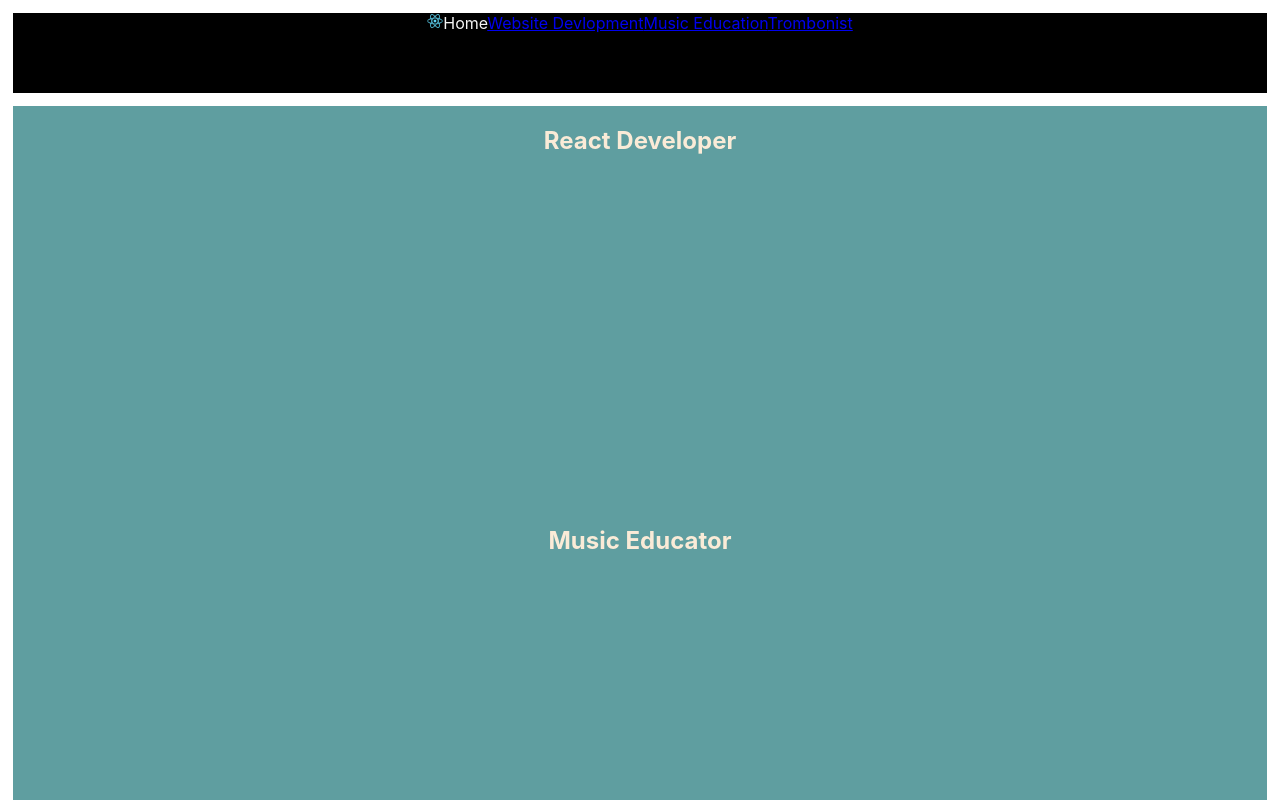
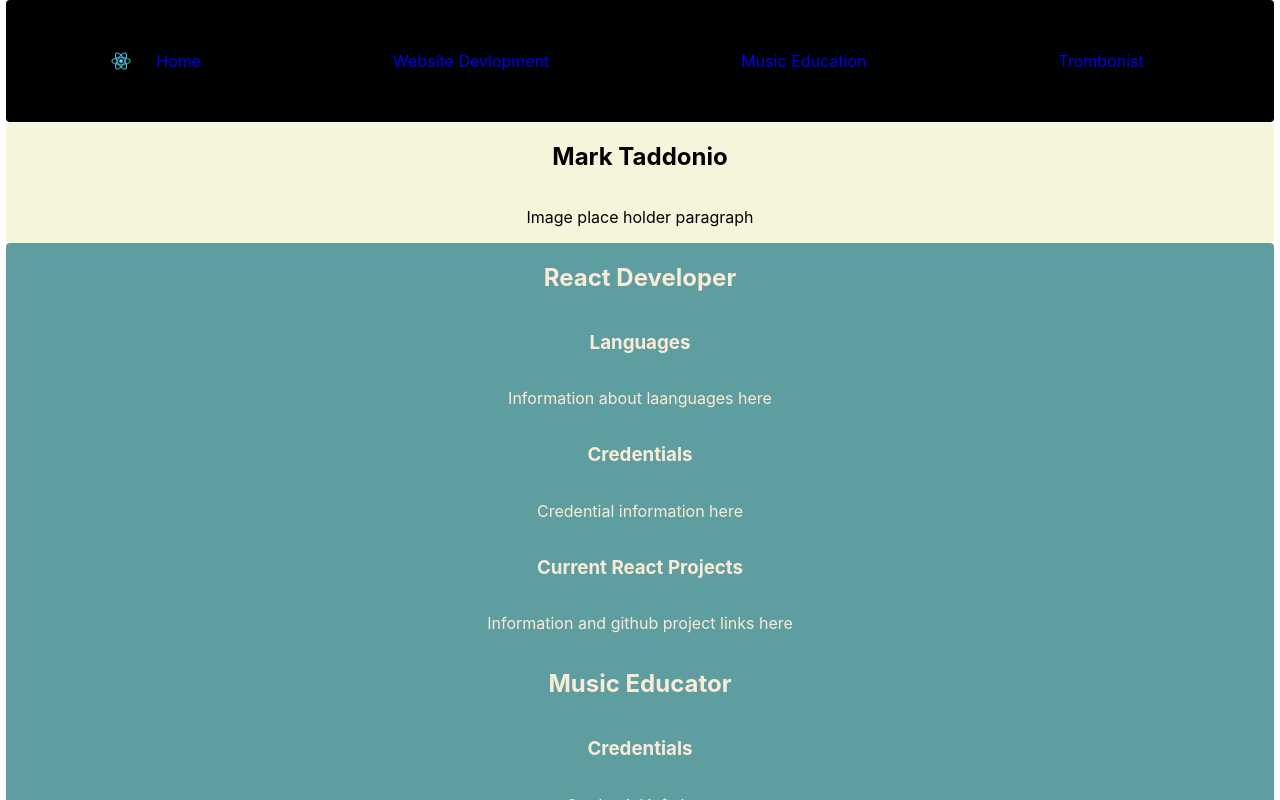
Before and after one commit to marktaddonio5/Personal-Website, a React (Create React App) app: page / in a window 1280 px wide. Shown: the top 800 px of the page. Built offline with nearby package versions, Linux system fonts and the light colour scheme.

Commit message:
worked out more css, added placeholder content to main sectoions

```diff
--- a/src/App.css
+++ b/src/App.css
@@ -1,38 +1,70 @@
-
-
+/* Containers */
 
 .gridContainer {
   display: grid;
   grid-template-columns: repeat(12);
   grid-template-rows: repeat(4);
-  margin: 1vw;
+  margin-right: 0.5vw;
+  margin-left: 0.5vw;
   place-items: center;
-
-}
-
-.headerSection{
-  display: inline-flex;
-  grid-column-start: 1;
-  grid-column-end: 12;
-  height: 10vh
-}
-
-.mainSection {
-  display: inline-flex;
-  grid-column-start: 1;
-  grid-column-end: 12;
-  height: 50vh
+  border-radius: .5vh;
 }
 
 .containerBlue {
   background-color: cadetblue;
-  color:antiquewhite
+  color:antiquewhite;
 }
 
 .containerBlack {
   background-color: black;
   color: whitesmoke;
 }
+
+.containerBeige {
+  background-color: beige;
+}
+/* Sections */
+
+.headerSection{
+  display: inline-flex;
+  height: fit-content;
+  place-items: center;
+  flex-wrap: wrap;
+  justify-content: center;
+  padding: 2vw;
+}
+
+.mainSection {
+  display: inline-flex;
+  flex-direction: column;
+  height: fit-content;
+  place-items: center;
+}
+
+nav {
+  display: inline-flex;
+  flex-flow: row;
+  flex-direction: row;
+  column-gap: 15vw;
+  row-gap: 1vh;
+  flex-wrap: wrap;
+  justify-content: center;
+  padding: 2vw;
+}
+
+/* Elements */
+a {
+  text-decoration: none;
+}
+
+a:visited {
+  color:bisque;
+}
+
+a:hover {
+  color:aqua
+}
+
 
 /* defaults */
 
--- a/src/App.js
+++ b/src/App.js
@@ -3,12 +3,14 @@ import './App.css';
 import Header from './components/Header';
 import Main from './components/Main'
 import { BrowserRouter } from 'react-router-dom';
+import LandingPage from './components/LandingPage';
 
 function App() {
   return (
     <BrowserRouter>
-      <div >
+      <div>
         <Header />
+        <LandingPage />
         <Main />
       </div>
     </BrowserRouter>
--- a/src/components/Header.js
+++ b/src/components/Header.js
@@ -1,13 +1,19 @@
-import Nav from "./Nav"
+
 import reactLogo from "../assets/logo192.png"
+import { Link } from "react-router-dom"
+
 
 const Header = () => {
-
     return(
         <section className="gridContainer containerBlack">
             <header className="headerSection">
-                <img src={reactLogo} height="20%" ></img>
-                <Nav />
+                <img src={reactLogo} height="20vw" ></img>
+                <nav>
+                    <Link>Home</Link>
+                    <Link to="" >Website Devlopment</Link>
+                    <Link >Music Education</Link>
+                    <Link >Trombonist</Link>
+                </nav>
             </header>
         </section>
     )
--- /dev/null
+++ b/src/components/LandingPage.js
@@ -0,0 +1,14 @@
+
+const LandingPage = () => {
+
+    return (
+        <section className="gridContainer containerBeige">
+            <h1>Mark Taddonio</h1>
+            <p>Image place holder paragraph</p>
+        </section>
+
+
+    )
+}
+
+export default LandingPage
--- a/src/components/Nav.js
+++ /dev/null
@@ -1,14 +0,0 @@
-import {Link} from "react-router-dom"
-
-const Nav = () => {
-    return(
-        <nav>
-            <a>Home</a>
-            <Link to="" >Website Devlopment</Link>
-            <Link >Music Education</Link>
-            <Link >Trombonist</Link>
-        </nav>
-    )
-}
-
-export default Nav;
--- a/src/section-components/MusicEducation.js
+++ b/src/section-components/MusicEducation.js
@@ -4,6 +4,10 @@ const MusicEducation = () => {
     return(
         <section className="mainSection">
             <h1>Music Educator</h1>
+            <h3>Credentials</h3>
+            <p>Credential info here</p>
+            <h3>Professional Experience</h3>
+            <p>Professional experience info here</p>
         </section>
     )
 }
--- a/src/section-components/Trombone.js
+++ b/src/section-components/Trombone.js
@@ -4,6 +4,10 @@ const Trombone = () => {
     return(
         <section className="mainSection">
             <h1>Trombonist</h1>
+            <h3>Professional Experience</h3>
+            <p>Info about performing experience</p>
+            <h3>Video and Audio</h3>
+            <p>Here put links and possibly in-line media</p>
         </section>
     )
 }
--- a/src/section-components/WebDevelopment.js
+++ b/src/section-components/WebDevelopment.js
@@ -4,6 +4,12 @@ const WebDevelopment = () => {
     return(
         <section className="mainSection">
             <h1>React Developer</h1>
+            <h3>Languages</h3>
+            <p>Information about laanguages here</p>
+            <h3>Credentials</h3>
+            <p>Credential information here</p>
+            <h3>Current React Projects</h3>
+            <p>Information and github project links here</p>
         </section>
     )
 }
```
